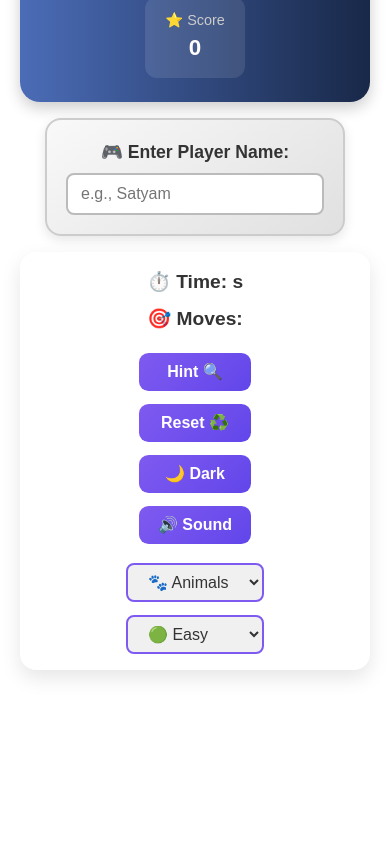
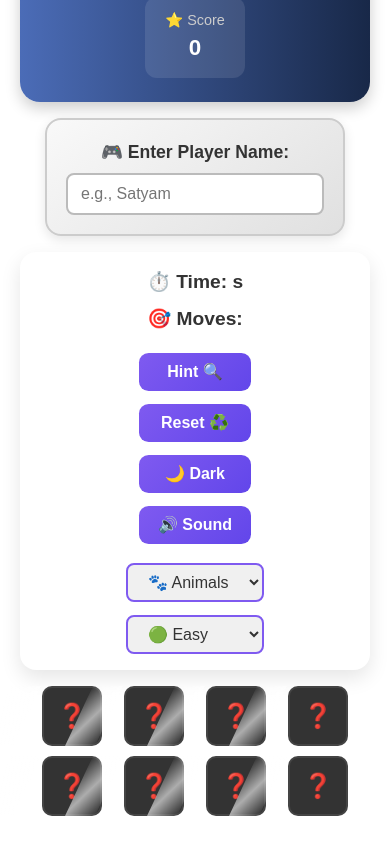
Before and after one commit to Satyam6201/Memory-Card-Game, a React (Vite) app: page / in a window 390 px wide. Shown: the part 366-1218 px from the top of the page. Built offline with nearby package versions, Linux system fonts and the light colour scheme.

Commit message:
Add More Feature

```diff
--- a/src/style/cardGrid.css
+++ b/src/style/cardGrid.css
@@ -1,38 +1,65 @@
-/* Card Grid Layout */
 .card-grid {
   display: grid;
   grid-template-columns: repeat(auto-fit, minmax(80px, 1fr));
-  gap: 16px;
+  gap: 18px;
+  padding: 24px;
   justify-items: center;
   align-items: center;
-  padding: 20px;
   opacity: 0;
-  transform: scale(0.9);
-  transition: all 0.5s ease;
+  transform: scale(0.95);
+  transition: all 0.6s ease;
 }
 
-/* Triggered when grid is ready */
-.card-grid.show-grid {
+.card-grid.show {
   opacity: 1;
   transform: scale(1);
 }
 
-/* Hover glow for the whole grid */
-.card-grid:hover {
-  box-shadow: 0 0 20px rgba(0, 255, 100, 0.2);
-  transition: box-shadow 0.4s ease-in-out;
+.grid-cell {
+  opacity: 0;
+  animation: fadeInUp 0.4s ease forwards;
 }
 
-/* Accessibility */
-.card-grid [role="gridcell"] {
-  outline: none;
+.card-grid.show .grid-cell {
+  animation-delay: 0ms;
 }
 
-/* Responsive Tweaks */
+.grid-cell:hover {
+  transform: scale(1.05);
+  transition: transform 0.3s ease;
+}
+
+/* Optional subtle pulse glow when hovering over grid */
+.card-grid:hover {
+  animation: pulseGlow 1.5s infinite alternate;
+}
+
+/* Keyframes */
+@keyframes fadeInUp {
+  from {
+    opacity: 0;
+    transform: translateY(20px);
+  }
+  to {
+    opacity: 1;
+    transform: translateY(0);
+  }
+}
+
+@keyframes pulseGlow {
+  from {
+    box-shadow: 0 0 8px rgba(0, 255, 100, 0.1);
+  }
+  to {
+    box-shadow: 0 0 18px rgba(0, 255, 100, 0.3);
+  }
+}
+
+/* Mobile Responsiveness */
 @media (max-width: 768px) {
   .card-grid {
-    gap: 12px;
-    padding: 15px;
+    gap: 14px;
+    padding: 16px;
   }
 }
 
```
